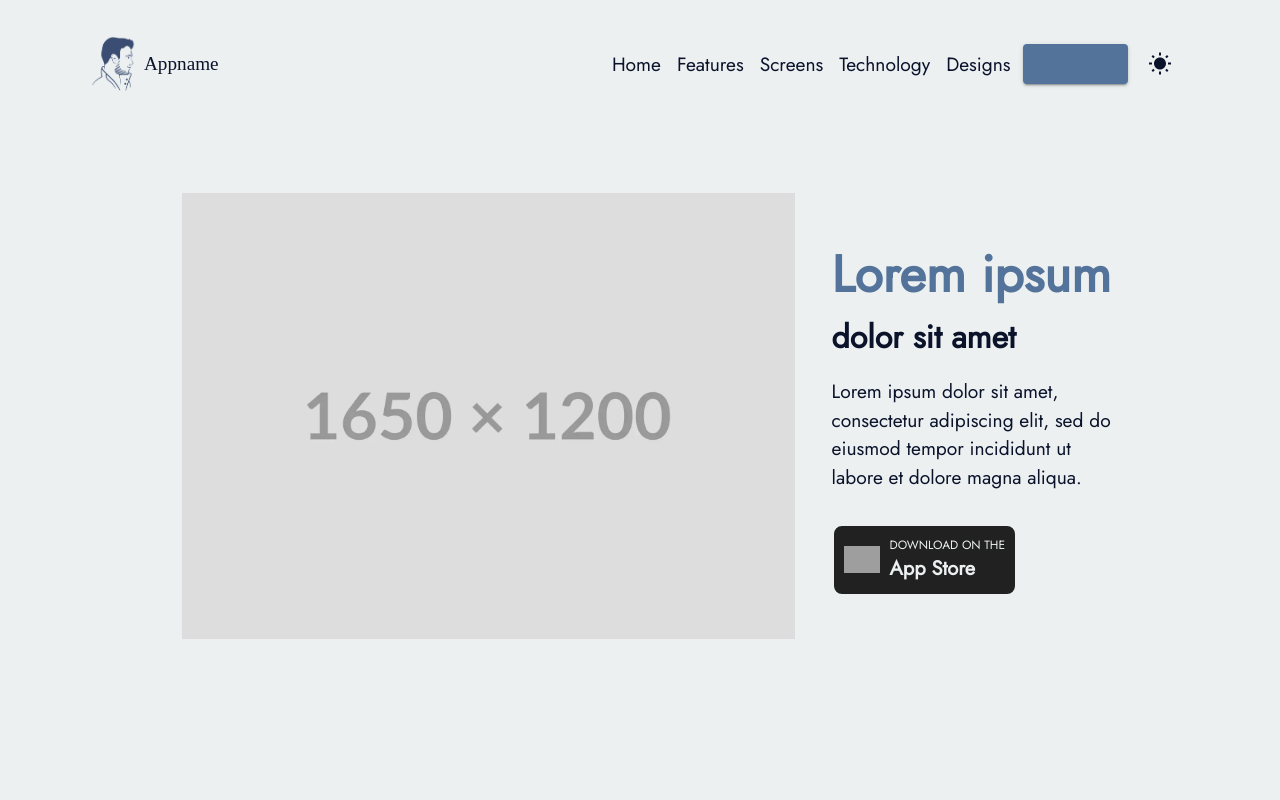
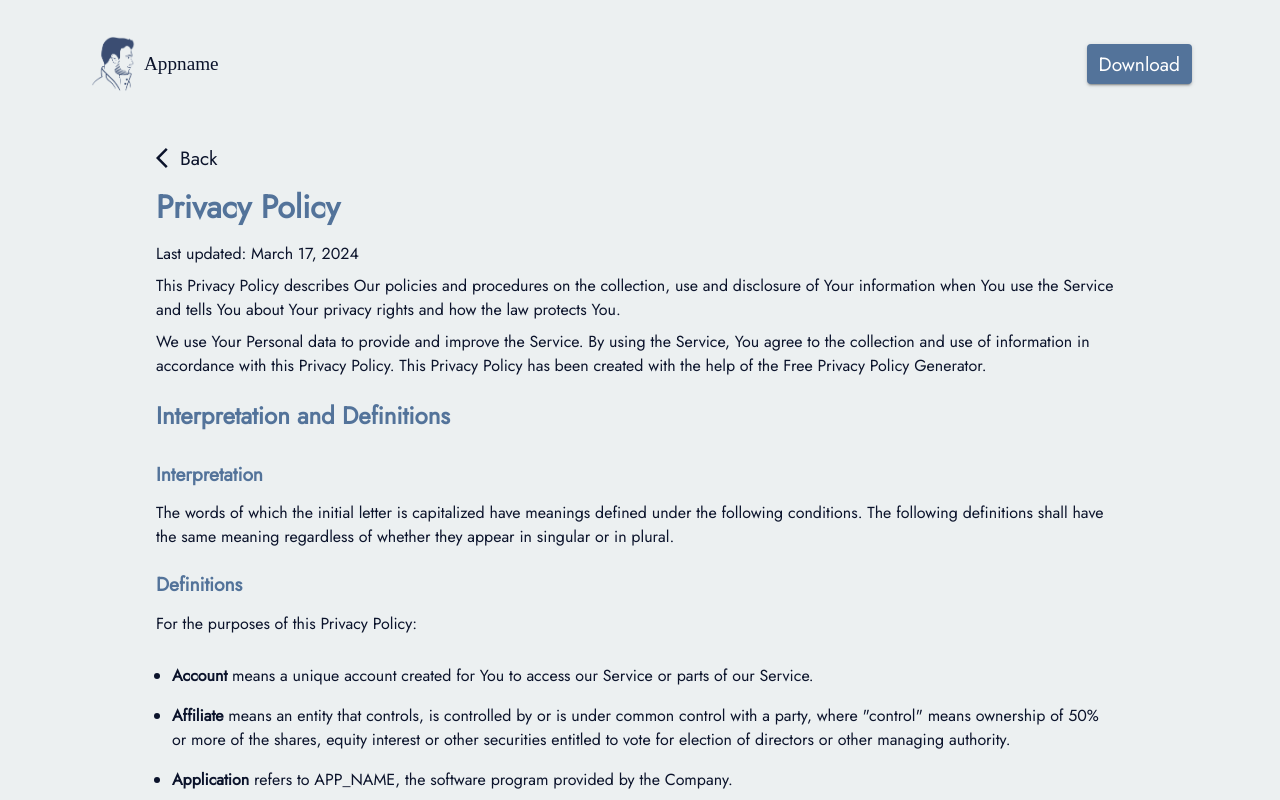
Before and after one commit to canerates/app-landingpage-template, a React (Create React App) app: page /#/privacy in a window 1280 px wide. Shown: the top 800 px of the page. Built offline with nearby package versions, Linux system fonts and the light colour scheme; grey boxes are pictures that could not be loaded; a web font is replaced by a local one.

Commit message:
minor update, route fix

```diff
--- a/src/App.js
+++ b/src/App.js
@@ -1,5 +1,5 @@
 import { React, useState, useEffect } from "react"
-import { BrowserRouter as Router, Routes, Route, useLocation } from "react-router-dom"
+import { HashRouter, Routes, Route, useLocation } from "react-router-dom"
 import { CssBaseline, ThemeProvider } from "@mui/material"
 import { ThemeContext } from "./utils/ThemeContext"
 import Main from "./pages/Main"
@@ -27,13 +27,13 @@ function App() {
     <ThemeContext.Provider value={{ theme, setTheme }}>
       <ThemeProvider theme={muiTheme}>
         <CssBaseline>
-          <Router>
+          <HashRouter>
             <ScrollToTop />
             <Routes>
               <Route exact path="/" element={<Main />} />
               <Route path="/privacy" element={<PrivacyPolicy />} />
             </Routes>
-          </Router>
+          </HashRouter>
         </CssBaseline>
       </ThemeProvider>
     </ThemeContext.Provider>
--- a/src/components/Navbar.js
+++ b/src/components/Navbar.js
@@ -74,7 +74,7 @@ const StyledAppBarLink = styled(ScrollLink)(({ theme }) => ({
     transition: "transform 150ms ease-in-out 0s !important",
     cursor: "pointer",
     fontSize: "1.2rem",
-    padding: "0.5rem",
+    padding: "0.75rem",
     "&:hover": {
       color: theme.palette.text.secondary + " !important",
       transform: "translateY(-2px)",
--- a/src/sections/Footer.js
+++ b/src/sections/Footer.js
@@ -22,6 +22,9 @@ const StyledFooterContainer = styled("div")(({ theme }) => ({
   maxWidth: "1000px",
   width: "70%",
   margin: "0 auto",
+  [theme.breakpoints.down("sm")]: {
+    width: "100%",
+  },
 }));
 
 const StyledLogoContainer = styled(Box)(({ theme }) => ({
```
